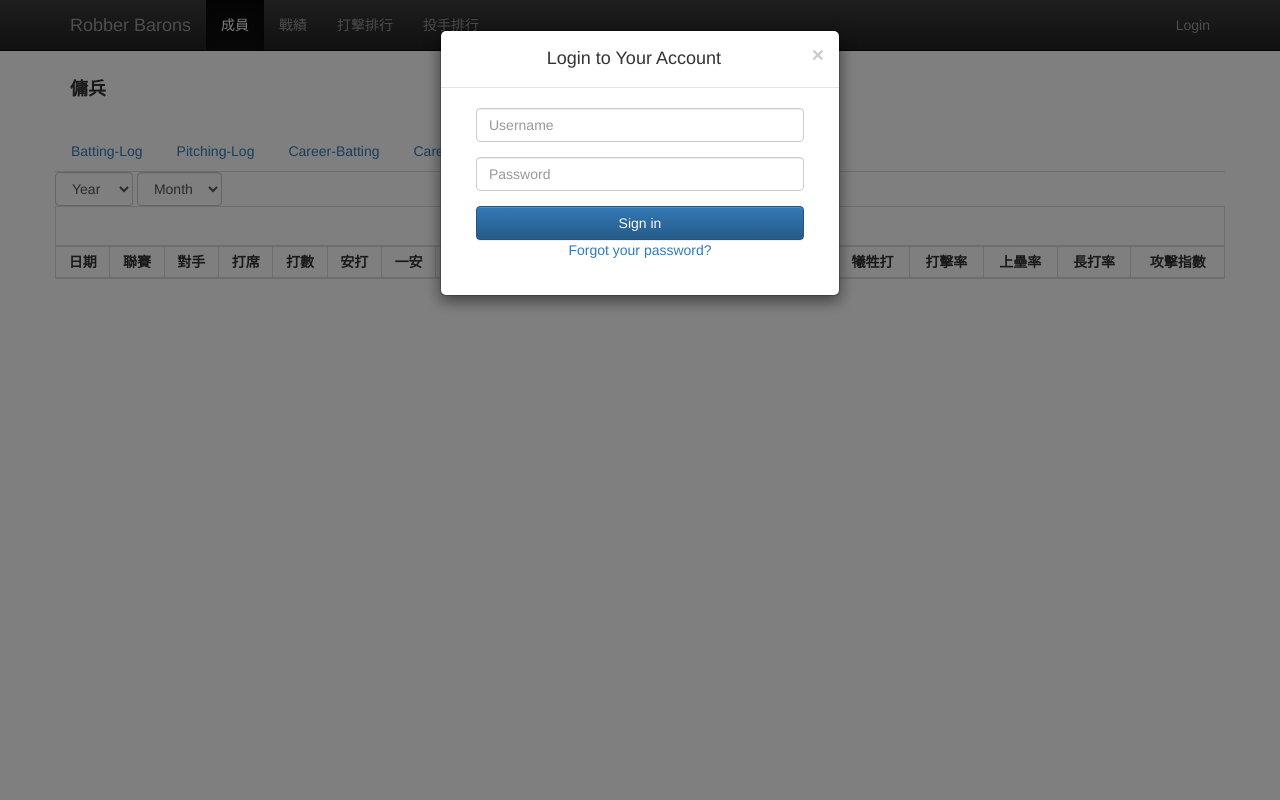
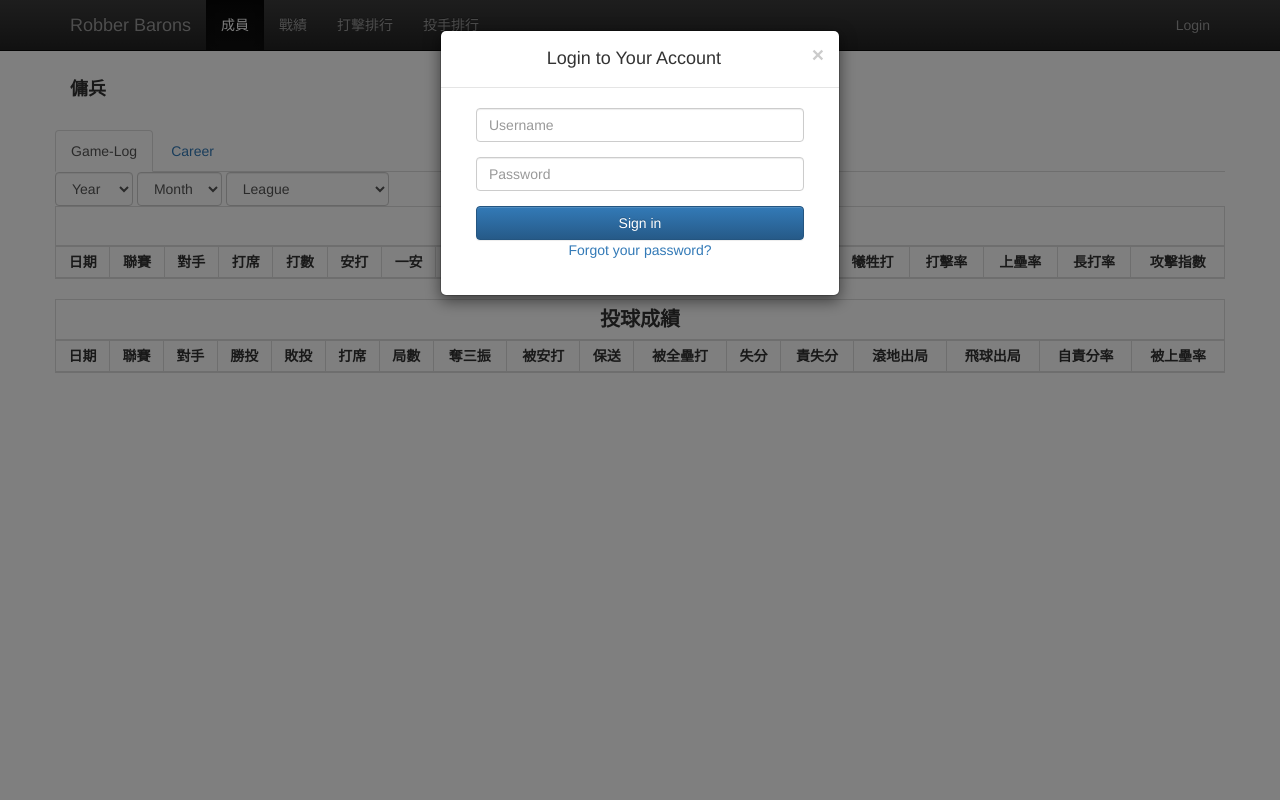
Before and after one commit to phoenix104104/RBhomepage, a Django app: page /member/22/ in a window 1280 px wide. Run offline with Django 3.2, Linux system fonts and the light colour scheme; data comes from the database, SQL or seed files in the repository; lists and menus that the app fills with data are empty; parts of the project's set-up code (start-up, migrations or seed data) failed here and were passed over; some libraries are stand-ins or nearby versions.

Commit message:
career, per game log, store last tab

```diff
--- a/team/static/js/basic.js
+++ b/team/static/js/basic.js
@@ -63,22 +63,69 @@ $(document).ready(function() {
             boxs[i].value = '0';
         }
     }
+/*
+    // use local storage (cookie) to store tab
+     $('#member-tab a').click(function (e) {
+        e.preventDefault()
+        $(this).tab('show')
+    });
+
+    // store the currently selected tab in the hash value
+    $("ul.nav-tabs > li > a").on("shown.bs.tab", function (e) {
+        var id = $(e.target).attr("href").substr(1);
+        window.location.hash = id;
+    });
+
+    // on load of the page: switch to the currently selected tab
+    var hash = window.location.hash;
+    $('#member-tab a[href="' + hash + '"]').tab('show');
+*/
 
 
-    // dropdown menu
-    $(".dropdown-menu li a").click(function(){
-      var selText = $(this).text();
-      $(this).parents('.btn-group').find('.dropdown-toggle').html(selText+' <span class="caret"></span>');
+ //console.log($('a[data-toggle="tab"]:first').tab('show'))
+
+    $('a[data-toggle="tab"]').on('shown.bs.tab', function () {
+        //save the latest tab; use cookies if you like 'em better:
+        localStorage.setItem('lastTab', $(this).attr('href'));
+        console.log("store last tab");
     });
 
+    //go to the latest tab, if it exists:
+    var lastTab = localStorage.getItem('lastTab');
+    if ($('a[href=' + lastTab + ']').length > 0) {
+        $('a[href=' + lastTab + ']').tab('show');
+        console.log("restore last tab");
+    }
+    else
+    {
+        // Set the first tab if cookie do not exist
+        var element = document.getElementById("Game-Log");
+        element.className += " active";
+        $('a[data-toggle="tab"]:first').tab('show');
+        console.log("show first tab");
+    }
 
-    // bootstrap tab
-    $('#mamber-tab a:last').click(function (e) {
-        e.preventDefault();
-        $(this).tab('show');
-    })
 
 });
+
+
+/*
+$(function() {
+    $('a[data-toggle="tab"]').on('shown.bs.tab', function(e){
+        //save the latest tab using a cookie:
+        $.cookie('last_tab', $(e.target).attr('href'));
+    });
+    //activate latest tab, if it exists:
+    var lastTab = $.cookie('last_tab');
+    if (lastTab) {
+        $('a[href=' + lastTab + ']').tab('show');
+    }
+    else
+    {
+        // Set the first tab if cookie do not exist
+        $('a[data-toggle="tab"]:first').tab('show');
+    }
+});*/
 
 function check_wl(current_box){
 
--- a/team/templates/team/show_member.html
+++ b/team/templates/team/show_member.html
@@ -27,24 +27,21 @@
 		<div role="tabpanel">
 		  	<!-- Nav tabs -->
 		  	<ul class="nav nav-tabs" role="tablist" id="member-tab">
-		    	<li role="presentation"><a href="#batting-log" aria-controls="batting-log" role="tab" data-toggle="tab">Batting-Log</a></li>
-		    	<li role="presentation"><a href="#pitching-log" aria-controls="pitching-log" role="tab" data-toggle="tab">Pitching-Log</a></li>
-		    	<li role="presentation"><a href="#career-batting" aria-controls="career-batting" role="tab" data-toggle="tab">Career-Batting</a></li>
-		    	<li role="presentation"><a href="#career-pitching" aria-controls="career-pitching" role="tab" data-toggle="tab">Career-Pitching</a></li>
+		    	<li class="active" role="presentation"><a href="#Game-Log" aria-controls="Game-Log" role="tab" data-toggle="tab">Game-Log</a></li>
+		    	<li role="presentation"><a href="#Career" aria-controls="Career" role="tab" data-toggle="tab">Career</a></li>
 		  	</ul>
 
 		  	<!-- Tab panes -->
 		  	<div class="tab-content">
 
-		  		<!-- Batting Log -->
-			    <div role="tabpanel" class="tab-pane fade in active" id="batting-log">
-
+		  		<!-- Game Log -->
+			    <div role="tabpanel" class="tab-pane fade in active" id="Game-Log">
 
 					<span class="btn-group">
-						<select class="form-control" name="selected-year" onchange="submit_options(this)">
+						<select class="form-control" name="log-selected-year" onchange="submit_options(this)">
 							<option value=0>Year</option>
 						  	{% for year in years %}
-						  		{% if year == selected_year %}
+						  		{% if year == log_selected_year %}
 									<option selected>{{year}}</option>
 						  		{% else %}
 						  			<option>{{year}}</option>
@@ -54,13 +51,27 @@
 					</span>
 
 					<span class="btn-group">
-						<select class="form-control" name="selected-month" onchange="submit_options(this)">
+						<select class="form-control" name="log-selected-month" onchange="submit_options(this)">
 							<option value=0>Month</option>
 						  	{% for month in months %}
-						  		{% if month == selected_month %}
+						  		{% if month == log_selected_month %}
 									<option value={{month}} selected>{{month}}月</option>
 						  		{% else %}
 						  			<option value={{month}}>{{month}}月</option>
+						  		{% endif %}
+
+						    {% endfor %}
+						</select>
+					</span>
+
+					<span class="btn-group">
+						<select class="form-control" name="log-selected-league" onchange="submit_options(this)">
+							<option value=0>League</option>
+						  	{% for league in leagues %}
+						  		{% if league.id == log_selected_league %}
+									<option value={{league.id}} selected>{{league.name}}</option>
+						  		{% else %}
+						  			<option value={{league.id}}>{{league.name}}</option>
 						  		{% endif %}
 
 						    {% endfor %}
@@ -96,7 +107,7 @@
 							</tr>
 						</thead>
 						<tbody>
-						{% for batting in batting_list %}
+						{% for batting in log_batting_list %}
 							<tr>
 								<td><a href="/game/{{batting.game.id}}">{{batting.game.date}}</a></td>
 								<td>{{batting.game.league}}</td>
@@ -122,18 +133,14 @@
 						</tbody>
 					</table>
 
-			    </div>
-			    <!-- end of Batting Log -->
-
-				<!-- Pitching Log -->
-			    <div role="tabpanel" class="tab-pane fade" id="pitching-log">
 			    	<table class="table table-hover table-bordered table-condensed">
 						<thead>
 							<tr>
-								<th colspan="18" class="table-title">逐場投球成績</th>
+								<th colspan="18" class="table-title">投球成績</th>
 							</tr>
 							<tr>
 								<th>日期</th>
+								<th>聯賽</th>
 								<th>對手</th>
 								<th>勝投</th>
 								<th>敗投</th>
@@ -147,29 +154,28 @@
 								<th>責失分</th>
 								<th>滾地出局</th>
 								<th>飛球出局</th>
-								<th>保送/局數</th>
 								<th>自責分率</th>
 								<th>被上壘率</th>
 							</tr>
 						</thead>
 						<tbody>
-						{% for pitching in pitching_list %}
+						{% for pitching in log_pitching_list %}
 							<tr>
-								<td><a href="/game/{{pitching.gameID}}">{{pitching.date}}</a></td>
-								<td><a href="/team/{{pitching.oppID}}">{{pitching.opp}}</a></td>
+								<td><a href="/game/{{pitching.game.id}}">{{pitching.game.date}}</a></td>
+								<td>{{pitching.game.league}}</td>
+								<td>{{pitching.opp}}</td>
 								<td>{{pitching.win}}</td>
 								<td>{{pitching.lose}}</td>
 								<td>{{pitching.pa}}</td>
 								<td>{{pitching.inning}}</td>
 								<td>{{pitching.k}}</td>
-								<td>{{pitching.h}}</td>
+								<td>{{pitching.hit}}</td>
 								<td>{{pitching.bb}}</td>
 								<td>{{pitching.hr}}</td>
-								<td>{{pitching.r}}</td>
+								<td>{{pitching.run}}</td>
 								<td>{{pitching.er}}</td>
 								<td>{{pitching.go}}</td>
 								<td>{{pitching.fo}}</td>
-								<td>{{pitching.bb_inning_s}}</td>
 								<td>{{pitching.era_s}}</td>
 								<td>{{pitching.whip_s}}</td>
 							</tr>
@@ -179,10 +185,38 @@
 
 
 			    </div>
-				<!-- end of Pitching Log -->
+				<!-- end of Game Log -->
 
-				<!-- Career Batting -->
-			    <div role="tabpanel" class="tab-pane fade" id="career-batting">
+				<!-- Career -->
+			    <div role="tabpanel" class="tab-pane fade" id="Career">
+
+					<span class="btn-group">
+						<select class="form-control" name="career-selected-year" onchange="submit_options(this)">
+							<option value=0>Year</option>
+						  	{% for year in years %}
+						  		{% if year == career_selected_year %}
+									<option selected>{{year}}</option>
+						  		{% else %}
+						  			<option>{{year}}</option>
+						  		{% endif %}
+						    {% endfor %}
+						</select>
+					</span>
+
+					<span class="btn-group">
+						<select class="form-control" name="career-selected-league" onchange="submit_options(this)">
+							<option value=0>League</option>
+						  	{% for league in leagues %}
+						  		{% if league.id == career_selected_league %}
+									<option value={{league.id}} selected>{{league.name}}</option>
+						  		{% else %}
+						  			<option value={{league.id}}>{{league.name}}</option>
+						  		{% endif %}
+
+						    {% endfor %}
+						</select>
+					</span>
+
 
 					<table class="table table-hover table-bordered table-condensed">
 						<thead>
@@ -190,7 +224,11 @@
 								<th colspan="18" class="table-title">生涯打擊成績</th>
 							</tr>
 							<tr>
+							{% if career_selected_year == 0 %}
 								<th>球季</th>
+							{% else %}
+								<th>月份</th>
+							{% endif %}
 								<th>出賽</th>
 								<th>打席</th>
 								<th>打數</th>
@@ -211,42 +249,47 @@
 							</tr>
 						</thead>
 						<tbody>
+						{% for batting in career_batting_list %}
 							<tr>
-								<td>2014</td>
-								<td>{{batting_sum.gp}}</td>
-								<td>{{batting_sum.pa}}</td>
-								<td>{{batting_sum.ab}}</td>
-								<td>{{batting_sum.hit}}</td>
-								<td>{{batting_sum.single}}</td>
-								<td>{{batting_sum.double}}</td>
-								<td>{{batting_sum.triple}}</td>
-								<td>{{batting_sum.hr}}</td>
-								<td>{{batting_sum.rbi}}</td>
-								<td>{{batting_sum.run}}</td>
-								<td>{{batting_sum.bb}}</td>
-								<td>{{batting_sum.k}}</td>
-								<td>{{batting_sum.sf}}</td>
-								<td>{{batting_sum.avg_s}}</td>
-								<td>{{batting_sum.obp_s}}</td>
-								<td>{{batting_sum.slg_s}}</td>
-								<td>{{batting_sum.ops_s}}</td>
+							{% if career_selected_year == 0 %}
+								<td>{{batting.year}}</td>
+							{% else %}
+								<td>{{batting.month}}月</td>
+							{% endif %}
+								<td>{{batting.gp}}</td>
+								<td>{{batting.pa}}</td>
+								<td>{{batting.ab}}</td>
+								<td>{{batting.hit}}</td>
+								<td>{{batting.single}}</td>
+								<td>{{batting.double}}</td>
+								<td>{{batting.triple}}</td>
+								<td>{{batting.hr}}</td>
+								<td>{{batting.rbi}}</td>
+								<td>{{batting.run}}</td>
+								<td>{{batting.bb}}</td>
+								<td>{{batting.k}}</td>
+								<td>{{batting.sf}}</td>
+								<td>{{batting.avg_s}}</td>
+								<td>{{batting.obp_s}}</td>
+								<td>{{batting.slg_s}}</td>
+								<td>{{batting.ops_s}}</td>
 							</tr>
+						{% endfor %}
 						</tbody>
 
 					</table>
 
-			    </div>
-				<!-- end of Career Batting -->
-
-				<!-- Career Pitching -->
-			    <div role="tabpanel" class="tab-pane fade" id="career-pitching">
-					<table class="table table-hover table-bordered table-condensed">
+			    	<table class="table table-hover table-bordered table-condensed">
 						<thead>
 							<tr>
 								<th colspan="18" class="table-title">生涯投球成績</th>
 							</tr>
 							<tr>
+							{% if career_selected_year == 0 %}
 								<th>球季</th>
+							{% else %}
+								<th>月份</th>
+							{% endif %}
 								<th>出賽</th>
 								<th>勝投</th>
 								<th>敗投</th>
@@ -260,39 +303,41 @@
 								<th>責失分</th>
 								<th>滾地出局</th>
 								<th>飛球出局</th>
-								<th>保送/局數</th>
 								<th>自責分率</th>
 								<th>被上壘率</th>
 							</tr>
 						</thead>
 						<tbody>
+						{% for pitching in career_pitching_list %}
 							<tr>
-								<td>2014</td>
-								<td>{{pitching_sum.games_played}}</td>
-								<td>{{pitching_sum.win}}</td>
-								<td>{{pitching_sum.lose}}</td>
-								<td>{{pitching_sum.pa}}</td>
-								<td>{{pitching_sum.inning}}</td>
-								<td>{{pitching_sum.k}}</td>
-								<td>{{pitching_sum.h}}</td>
-								<td>{{pitching_sum.bb}}</td>
-								<td>{{pitching_sum.hr}}</td>
-								<td>{{pitching_sum.r}}</td>
-								<td>{{pitching_sum.er}}</td>
-								<td>{{pitching_sum.go}}</td>
-								<td>{{pitching_sum.fo}}</td>
-								<td>{{pitching_sum.bb_inning_s}}</td>
-								<td>{{pitching_sum.era_s}}</td>
-								<td>{{pitching_sum.whip_s}}</td>
+							{% if career_selected_year == 0 %}
+								<td>{{pitching.year}}</td>
+							{% else %}
+								<td>{{pitching.month}}月</td>
+							{% endif %}
+								<td>{{pitching.gp}}</td>
+								<td>{{pitching.win}}</td>
+								<td>{{pitching.lose}}</td>
+								<td>{{pitching.pa}}</td>
+								<td>{{pitching.inning}}</td>
+								<td>{{pitching.k}}</td>
+								<td>{{pitching.hit}}</td>
+								<td>{{pitching.bb}}</td>
+								<td>{{pitching.hr}}</td>
+								<td>{{pitching.run}}</td>
+								<td>{{pitching.er}}</td>
+								<td>{{pitching.go}}</td>
+								<td>{{pitching.fo}}</td>
+								<td>{{pitching.era_s}}</td>
+								<td>{{pitching.whip_s}}</td>
 							</tr>
+						{% endfor %}
 						</tbody>
 
 					</table>
 
-
-
 			    </div>
-				<!-- end of Career Batting -->
+				<!-- end of Career -->
 
 		  	</div>
 
--- a/team/urls.py
+++ b/team/urls.py
@@ -8,7 +8,6 @@ urlpatterns = [
 	url(r'^game$',						views.show_all_game, 	name='show_all_game'),
 	url(r'^game/(?P<game_id>\d+)/$',	views.show_game,	 	name='show_game'),
 	url(r'^member/(?P<member_id>\d+)/$',views.show_member, 		name='show_member'),
-	url(r'^member/(?P<member_id>\d+)/(?P<year>\d+)/(?P<month>\d+)/(?P<league_id>\d+)/$',views.show_member, 	name='show_member'),
 	url(r'^addgame/$',					views.add_game,			name='add_game'),
 	url(r'^editgame/(?P<game_id>\d+)/$',views.edit_game,		name='edit_game'),
 ]
--- a/team/views.py
+++ b/team/views.py
@@ -115,27 +115,38 @@ def show_member(request, member_id):
 	member = Member.objects.get(id = member_id)
 	game_all = Game.objects.all().order_by("date")
 
-	selected_year  	= 0
-	selected_month 	= 0
-	selected_league	= 0
-
-	if request.method == "POST":
-		selected_year  = int(request.POST.get("selected-year"))
-		selected_month = int(request.POST.get("selected-month"))
-
-
 	# calculate years
 	y1 = int(game_all[0].date.year)
 	y2 = int(game_all[len(game_all)-1].date.year)
 	years = [y for y in range(y1, y2+1)]
 
 	months = range(1, 13)
+	leagues = League.objects.all()
 
 
+	########## per game log ##########
+	log_selected_year  	= 0
+	log_selected_month 	= 0
+	log_selected_league	= 0
+
+	if request.method == "POST":
+		log_selected_year  	= int(request.POST.get("log-selected-year"))
+		log_selected_month 	= int(request.POST.get("log-selected-month"))
+		log_selected_league	= int(request.POST.get("log-selected-league"))
+
 	# --- batting
-	batting_all  = Batting.objects.filter(member__id = member_id).order_by("game__date")
+	batting_all  = Batting.objects.filter(member__id = member_id)
+	if( log_selected_year != 0 ):
+		batting_all  = batting_all.filter(game__date__year = log_selected_year)
+	if( log_selected_month != 0 ):
+		batting_all  = batting_all.filter(game__date__month = log_selected_month)
+	if( log_selected_league != 0 ):
+		batting_all  = batting_all.filter(game__league__id = log_selected_league)
+	batting_all  = batting_all.order_by("game__date")
+
+
 	batting_sum  = statBatting()
-	batting_list = []
+	log_batting_list = []
 
 	if batting_all.exists():
 		for batting in batting_all:
@@ -158,18 +169,25 @@ def show_member(request, member_id):
 			else:
 				player.opp = player.game.home_name
 
-			batting_list.append(player)
+			log_batting_list.append(player)
+
+	# --- pitching
+	pitching_all  = Pitching.objects.filter(member__id = member_id)
+	if( log_selected_year != 0 ):
+		pitching_all  = pitching_all.filter(game__date__year = log_selected_year)
+	if( log_selected_month != 0 ):
+		pitching_all  = pitching_all.filter(game__date__month = log_selected_month)
+	if( log_selected_league != 0 ):
+		pitching_all  = pitching_all.filter(game__league__id = log_selected_league)
+	pitching_all  = pitching_all.order_by("game__date")
 
 
-
-	# --- pitching
-	pitching_all  = Pitching.objects.filter(member__id = member_id).order_by("game")
 	pitching_sum  = statPitching()
-	pitching_list = []
+	log_pitching_list = []
 
 	if pitching_all.exists() :
 		for pitching in pitching_all:
-			player = statPitcher()
+			player = statPitching()
 			player.copy(pitching)
 			player.stat()
 
@@ -181,15 +199,118 @@ def show_member(request, member_id):
 			player.whip_s = pitching_sum.whip_s
 
 			# opponent team
-			if( player.game.home == 'RB' ):
-				player.opp = player.game.away
+			if( player.game.home_name == 'RB' ):
+				player.opp = player.game.away_name
 			else:
-				player.opp = player.game.home
+				player.opp = player.game.home_name
 
-			pitching_list.append(player)
+			log_pitching_list.append(player)
 
 
-	context = {'member': member, 'years': years, 'months': months, 'selected_year': selected_year, 'selected_month': selected_month, 'batting_list': batting_list, 'batting_sum': batting_sum, 'pitching_list': pitching_list, 'pitching_sum': pitching_sum}
+	########## career ##########
+
+	career_selected_year  	= 0
+	career_selected_league	= 0
+
+	if request.method == "POST":
+		career_selected_year  	= int(request.POST.get("career-selected-year"))
+		career_selected_league	= int(request.POST.get("career-selected-league"))
+
+	# --- batting
+	batting_all  = Batting.objects.filter(member__id = member_id)
+	if( career_selected_year != 0 ):
+		batting_all  = batting_all.filter(game__date__year = career_selected_year)
+	if( career_selected_league != 0 ):
+		batting_all  = batting_all.filter(game__league__id = career_selected_league)
+	batting_all  = batting_all.order_by("game__date")
+
+	career_batting_list = []
+
+	if batting_all.exists():
+
+		# calculate data per year
+		if( career_selected_year == 0 ):
+
+			for year in years:
+				batting_year = batting_all.filter(game__date__year = year)
+				batting_sum  = statBatting()
+
+				for batting in batting_year:
+					player = statBatting()
+					player.copy(batting)
+
+					batting_sum.add(player)
+
+				batting_sum.stat()
+				batting_sum.year = year
+				career_batting_list.append(batting_sum)
+
+		# calculate data per month in selected year
+		else:
+
+			for month in months:
+				batting_month = batting_all.filter(game__date__month = month)
+				batting_sum  = statBatting()
+
+				for batting in batting_month:
+					player = statBatting()
+					player.copy(batting)
+
+					batting_sum.add(player)
+
+				batting_sum.stat()
+				batting_sum.month = month
+				career_batting_list.append(batting_sum)
+
+
+	# --- pitching
+	pitching_all  = Pitching.objects.filter(member__id = member_id)
+	if( career_selected_year != 0 ):
+		pitching_all  = pitching_all.filter(game__date__year = career_selected_year)
+	if( career_selected_league != 0 ):
+		pitching_all  = pitching_all.filter(game__league__id = career_selected_league)
+	pitching_all  = pitching_all.order_by("game__date")
+
+	career_pitching_list = []
+
+	if pitching_all.exists():
+
+		# calculate data per year
+		if( career_selected_year == 0 ):
+
+			for year in years:
+				pitching_year = pitching_all.filter(game__date__year = year)
+				pitching_sum  = statPitching()
+
+				for pitching in pitching_year:
+					player = statPitching()
+					player.copy(pitching)
+
+					pitching_sum.add(player)
+
+				pitching_sum.stat()
+				pitching_sum.year = year
+				career_pitching_list.append(pitching_sum)
+
+		# calculate data per month in selected year
+		else:
+
+			for month in months:
+				pitching_month = pitching_all.filter(game__date__month = month)
+				pitching_sum  = statPitching()
+
+				for pitching in pitching_month:
+					player = statPitching()
+					player.copy(pitching)
+
+					pitching_sum.add(player)
+
+				pitching_sum.stat()
+				pitching_sum.month = month
+				career_pitching_list.append(pitching_sum)
+
+
+	context = {'member': member, 'years': years, 'months': months, 'leagues': leagues, 'log_selected_year': log_selected_year, 'log_selected_month': log_selected_month, 'log_selected_league': log_selected_league, 'log_batting_list': log_batting_list, 'log_pitching_list': log_pitching_list, 'career_selected_year': career_selected_year, 'career_selected_league': career_selected_league, 'career_batting_list': career_batting_list, 'career_pitching_list': career_pitching_list}
 
 	return render(request, 'team/show_member.html', context)
 
```
Also changed, not shown: team/util.py (+8 -7 lines).
